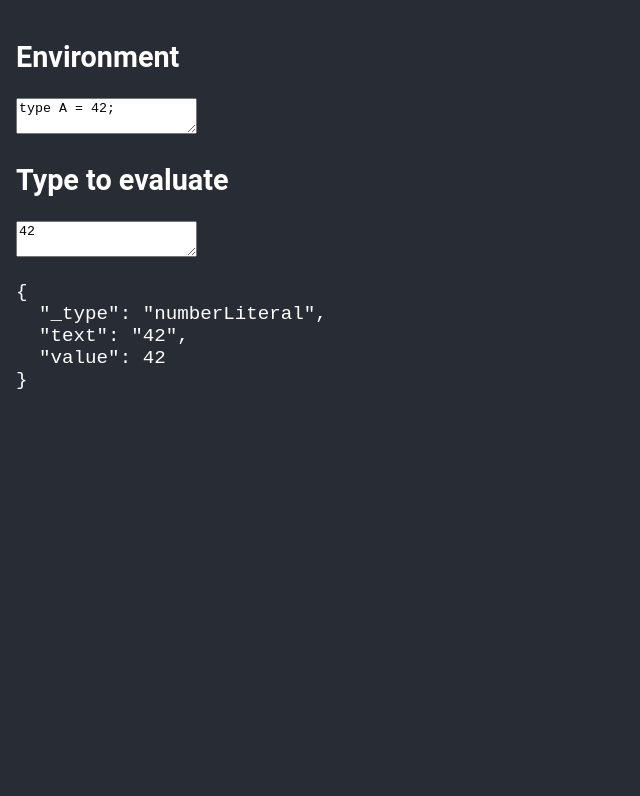
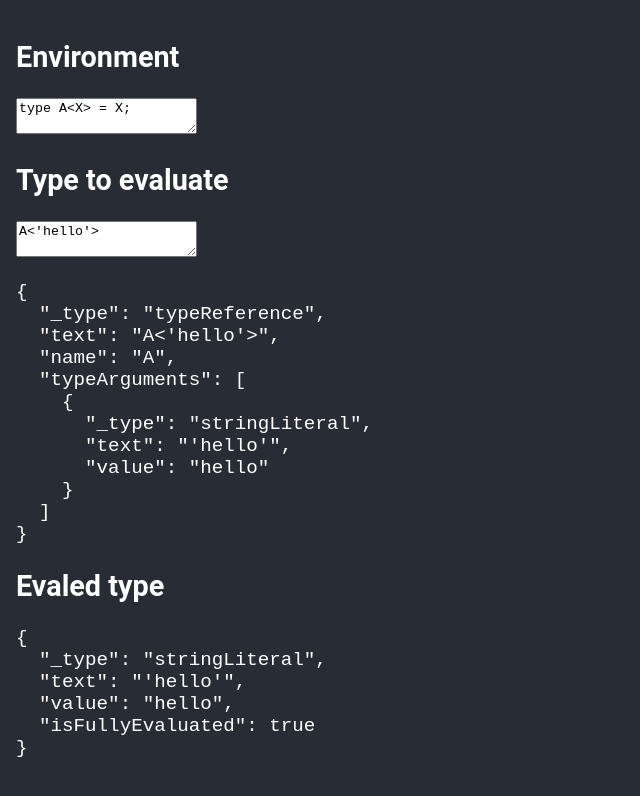
Before and after one commit to softwaremill/walk-that-type, a React (Vite) app: page / in a window 1280 px wide. Shown: the top 796 px of the page, without its empty margins (0-640 px from the left). Built offline with nearby package versions, Linux system fonts and the light colour scheme.

Commit message:
add basic eval

```diff
--- a/package.json
+++ b/package.json
@@ -11,7 +11,9 @@
   },
   "dependencies": {
     "react": "^18.2.0",
-    "react-dom": "^18.2.0"
+    "react-dom": "^18.2.0",
+    "this-is-ok": "^0.3.0",
+    "ts-pattern": "^5.0.1"
   },
   "devDependencies": {
     "@types/react": "^18.0.37",
--- a/src/App.tsx
+++ b/src/App.tsx
@@ -1,15 +1,34 @@
-import { useState } from "react";
+import { useEffect, useState } from "react";
 import { createEnvironment, createTypeToEval } from "./interpreter";
+import { evalType } from "./interpreter/eval";
 
 function App() {
-  const [envSourceCode, setEnvSourceCode] = useState("type A = 42;");
-  const [typeToEvalSourceCode, setTypeToEvalSourceCode] = useState("42");
+  const [envSourceCode, setEnvSourceCode] = useState("type A<X> = X;");
+  const [typeToEvalSourceCode, setTypeToEvalSourceCode] =
+    useState("A<'hello'>");
 
   const env = createEnvironment(envSourceCode);
   console.log("env", env);
 
-  const typToEval = createTypeToEval(typeToEvalSourceCode);
-  console.log("type to eval", typToEval);
+  const typeToEval = createTypeToEval(typeToEvalSourceCode);
+  console.log("type to eval", typeToEval);
+
+  const [evaled, setEvaled] = useState("");
+  useEffect(() => {
+    try {
+      if (typeToEval) {
+        setEvaled(
+          JSON.stringify(
+            evalType(createEnvironment(envSourceCode), typeToEval),
+            null,
+            2
+          )
+        );
+      }
+    } catch (e) {
+      console.error(e);
+    }
+  }, [envSourceCode, typeToEvalSourceCode]);
 
   return (
     <div>
@@ -28,7 +47,10 @@ function App() {
           setTypeToEvalSourceCode(e.target.value);
         }}
       />
-      <pre>{JSON.stringify(typToEval, null, 2)}</pre>
+      <pre>{JSON.stringify(typeToEval, null, 2)}</pre>
+
+      <h2>Evaled type</h2>
+      <pre>{evaled}</pre>
     </div>
   );
 }
--- /dev/null
+++ b/src/interpreter/eval.ts
@@ -0,0 +1,76 @@
+import { match, P } from "ts-pattern";
+import { Environment } from ".";
+import { EvaluatedType, TypeNode } from "./TypeNode";
+
+const fullyEvaled = (type: EvaluatedType): EvaluatedType => ({
+  ...type,
+  isFullyEvaluated: true,
+});
+
+const intoEvaluatedType = (type: TypeNode): EvaluatedType => ({
+  ...type,
+  isFullyEvaluated: false,
+});
+
+export const evalTypeOnce = (
+  env: Environment,
+  type: EvaluatedType
+): [EvaluatedType, Environment] =>
+  match<EvaluatedType, [EvaluatedType, Environment]>(type)
+    .with(
+      { _type: P.union("booleanLiteral", "stringLiteral", "numberLiteral") },
+      (t) => [fullyEvaled(t), env]
+    )
+    .with({ _type: "tuple" }, (t) => {
+      const elements = t.elements.map(
+        (element) => evalTypeOnce(env, intoEvaluatedType(element))[0]
+      );
+
+      const isFullyEvaluated = elements.every(
+        (element) => element.isFullyEvaluated
+      );
+
+      return [{ ...t, elements, isFullyEvaluated }, env];
+    })
+    .with({ _type: "typeReference" }, (t) => {
+      console.log("env222", env);
+      const typeDeclaration = env.find(
+        (ty): ty is Extract<TypeNode, { _type: "typeDeclaration" }> =>
+          ty._type === "typeDeclaration" && ty.name === t.name
+      );
+
+      if (!typeDeclaration) {
+        throw new Error(`Unknown type ${t.name}`);
+      }
+
+      return [
+        {
+          ...typeDeclaration.type,
+          isFullyEvaluated: false,
+        },
+        [
+          ...env,
+          ...typeDeclaration.typeParameters.map(
+            (ty, idx): TypeNode => ({
+              _type: "typeDeclaration",
+              name: ty,
+              type: t.typeArguments[idx],
+              text: `type ${ty} = ${t.typeArguments[idx].text}`,
+              typeParameters: [],
+            })
+          ),
+        ],
+      ];
+    })
+    .otherwise(() => {
+      throw new Error(`Unimplemented case: ${type}`);
+    });
+
+export const evalType = (env: Environment, type: TypeNode): TypeNode => {
+  const [evaledType, env2] = evalTypeOnce(env, intoEvaluatedType(type));
+  if (evaledType.isFullyEvaluated) {
+    return evaledType;
+  }
+
+  return evalType(env2, evaledType);
+};
--- a/src/interpreter/mapASTToTypeNodes.ts
+++ b/src/interpreter/mapASTToTypeNodes.ts
@@ -5,6 +5,8 @@ export const mapASTToTypeNodes = (node: ts.Node): TypeNode => {
   if (ts.isTypeAliasDeclaration(node)) {
     return {
       _type: "typeDeclaration",
+      typeParameters:
+        node.typeParameters?.map((param) => param.name.getText()) ?? [],
       text: node.getText().trim(),
       name: node.name.getText().trim(),
       type: mapASTToTypeNodes(node.type),
```
Also changed, not shown: src/interpreter/TypeNode.ts (+7 -1 lines), 1 other file (tests, documents, lock files or other folders).
